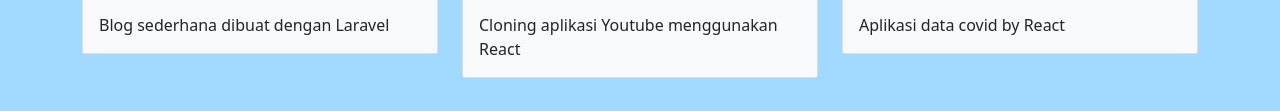
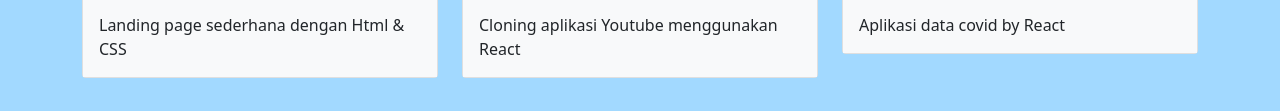
Before and after one commit to azamito/azamito, a plain HTML site: page index.html in a window 1280 px wide. Shown: the part 1923-2034 px from the top of the page. Drawn offline with nearby package versions, Linux system fonts and the light colour scheme.

Commit message:
landing page

```diff
--- a/index.html
+++ b/index.html
@@ -137,10 +137,10 @@
           <div class="col-md-6 col-lg-4 mb-3">
             <div class="card">
               <div class="ratio ratio-16x9">
-                <iframe src="https://crossblog.000webhostapp.com" title="Cross Blog" allowfullscreen></iframe>
+                <iframe src="https://azamito.github.io/landingpage" title="Landing Page" allowfullscreen></iframe>
               </div>
               <div class="card-body bg-light">
-                <p class="card-text">Blog sederhana dibuat dengan Laravel</p>
+                <p class="card-text">Landing page sederhana dengan Html & CSS</p>
               </div>
             </div>
           </div>
```
